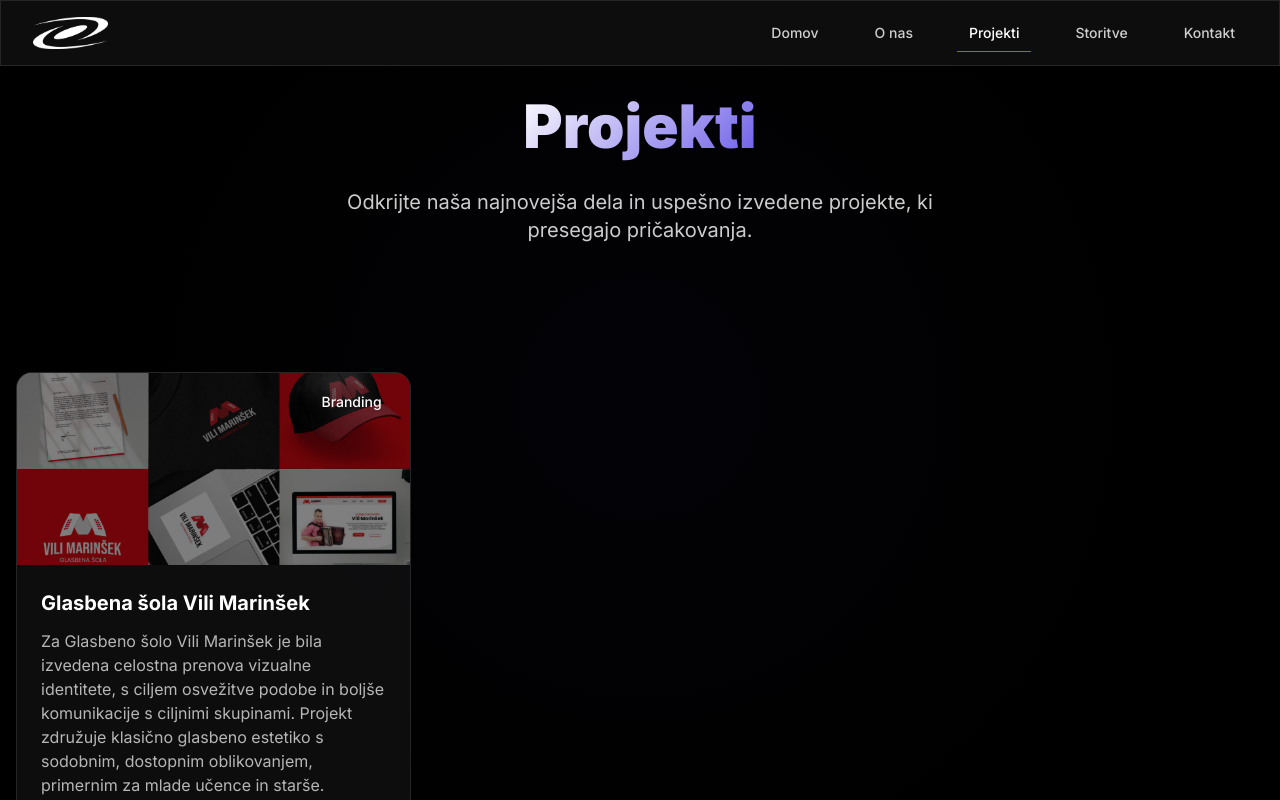
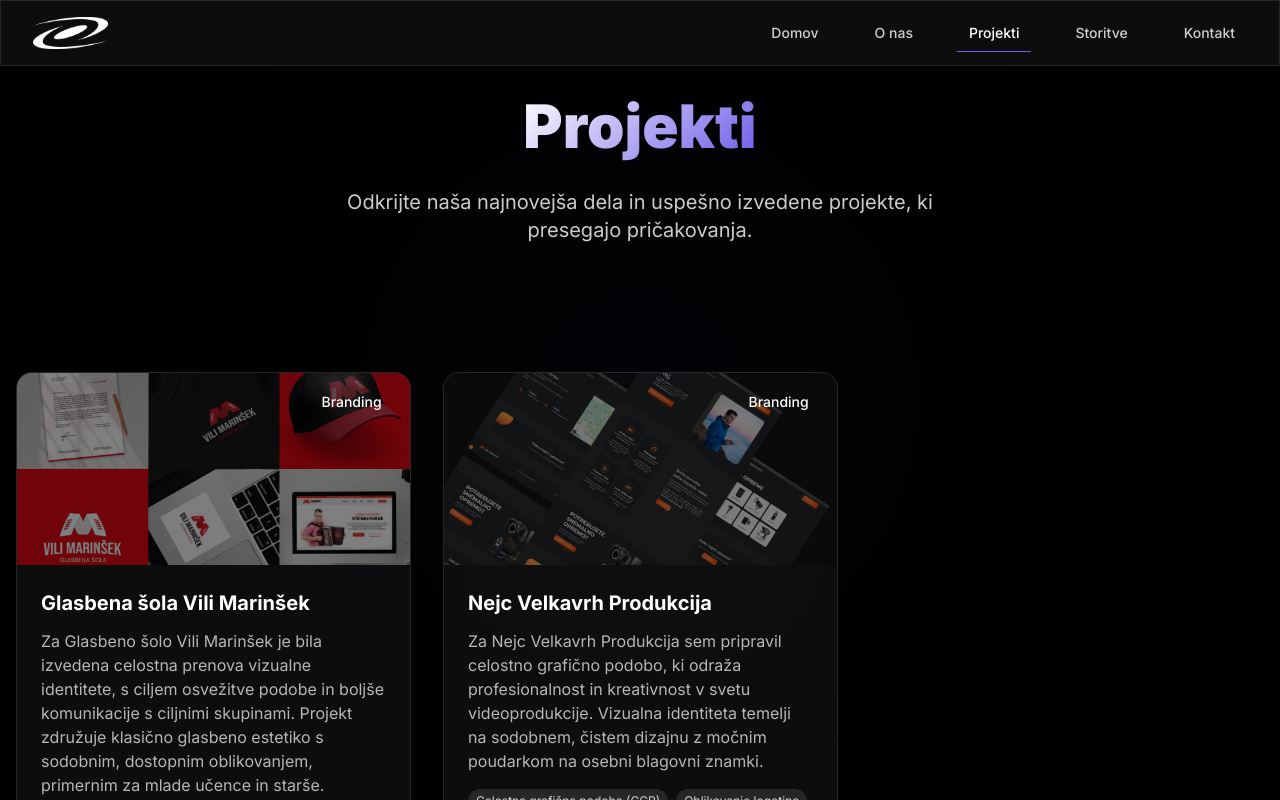
Before and after one commit to paradokssi/paradox-flux-web, a React (Vite) app: page /projects in a window 1280 px wide. Shown: the top 800 px of the page. Built offline with nearby package versions, Linux system fonts and the light colour scheme.

Commit message:
Add Nejc Velkavrh Produkcija project
Add a new project to the projects section with the provided details and images.

```diff
--- a/src/pages/Projects.tsx
+++ b/src/pages/Projects.tsx
@@ -1,3 +1,4 @@
+
 import { useState } from 'react';
 import Navigation from '../components/Navigation';
 import Footer from '../components/Footer';
@@ -19,6 +20,19 @@ const Projects = () => {
       ],
       technologies: ['Celostna grafična podoba', 'Oblikovanje logotipa', 'Spletna stran', 'Oblikovanje tiskovin', 'Vizualno svetovanje'],
       details: 'Za Glasbeno šolo Vili Marinšek je bila izvedena celostna prenova vizualne identitete, s ciljem osvežitve podobe in boljše komunikacije s ciljnimi skupinami. Projekt združuje klasično glasbeno estetiko s sodobnim, dostopnim oblikovanjem, primernim za mlade učence in starše. S prenovo je šola pridobila prepoznavno in profesionalno vizualno prisotnost tako v tisku kot na spletu.'
+    },
+    {
+      id: 2,
+      title: 'Nejc Velkavrh Produkcija',
+      category: 'Branding',
+      description: 'Za Nejc Velkavrh Produkcija sem pripravil celostno grafično podobo, ki odraža profesionalnost in kreativnost v svetu videoprodukcije. Vizualna identiteta temelji na sodobnem, čistem dizajnu z močnim poudarkom na osebni blagovni znamki.',
+      image: '/lovable-uploads/02f212e9-aecc-4bd4-8277-3f142561eccc.png',
+      images: [
+        '/lovable-uploads/02f212e9-aecc-4bd4-8277-3f142561eccc.png',
+        '/lovable-uploads/5de6fbd3-c007-4b67-ba2d-7acf0b37f740.png'
+      ],
+      technologies: ['Celostna grafična podoba (CGP)', 'Oblikovanje logotipa', 'Spletna stran', 'Oblikovanje tiskovin', 'Vizualno svetovanje'],
+      details: 'Za Nejc Velkavrh Produkcija sem pripravil celostno grafično podobo, ki odraža profesionalnost in kreativnost v svetu videoprodukcije. Vizualna identiteta temelji na sodobnem, čistem dizajnu z močnim poudarkom na osebni blagovni znamki. Projekt vključuje tudi oblikovanje in razvoj spletne strani, ki jasno predstavi storitve, projekte in kontaktne možnosti.'
     }
   ];
 
```
Also changed, not shown: public/lovable-uploads/02f212e9-aecc-4bd4-8277-3f142561eccc.png (added), public/lovable-uploads/5de6fbd3-c007-4b67-ba2d-7acf0b37f740.png (added).
